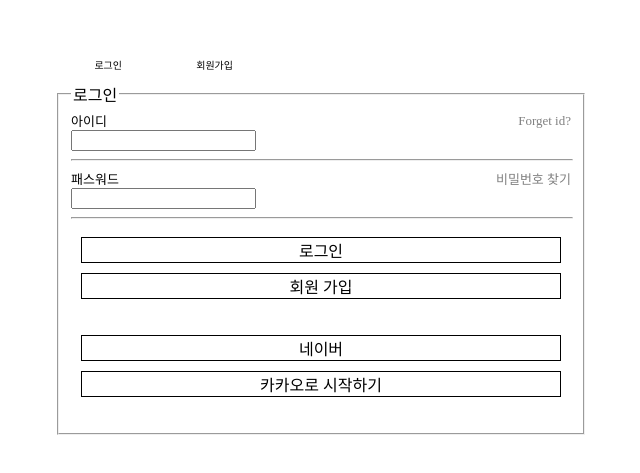
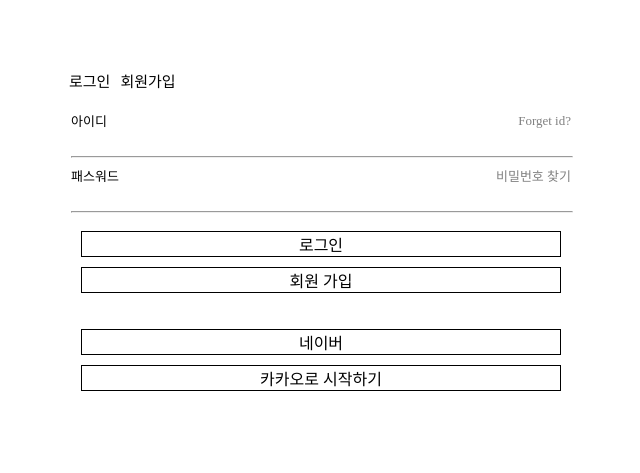
Before and after one commit to parkbc98/lastTeam_project, a plain HTML site: page HTML/auth/login/Login.html in a window 1280 px wide. Shown: the part 167-640 px from the top of the page, without its empty margins (319-959 px from the left). Drawn offline with Linux system fonts and the light colour scheme.

Commit message:
로그인_html_2차수정_css_1차수정

```diff
--- a/CSS/auth/login/Login.css
+++ b/CSS/auth/login/Login.css
@@ -11,16 +11,15 @@
 
 .top_box {
     /*  상단 로그인, 회원가입 */
-    display: grid;
+    padding-left: 12px;
 
-    grid-template-columns: 1fr 1fr 3fr;
+    display: flex;
+    column-gap: 10px;
 
+    box-sizing: border-box;
     list-style-type: none;
 
-    font-size: 10px;
-
-    padding-left: 0%;
-
+    font-size: 15px;
 }
 
 
@@ -29,6 +28,8 @@
     display: grid;
 
     width: 500px;
+
+    border: 0;
 }
 
 
@@ -38,6 +39,12 @@
     justify-content: space-between;
 
     font-size: 13px;
+}
+
+input {
+    width: 100%;
+    border: none;
+
 }
 
 hr {
@@ -78,5 +85,4 @@ a {
 
     margin: 10px;
 
-
 }
--- a/HTML/auth/login/Login.html
+++ b/HTML/auth/login/Login.html
@@ -20,8 +20,9 @@
                     <!-- member_join으로 이동 -->
                 </li>
             </ul>
+            <form action="">
+
                 <fieldset class="inside_box">
-                <legend>로그인</legend>
                     <div class="forget">
                         <span>아이디</span>
                         <a href="">Forget id?</a>
@@ -61,6 +62,7 @@
                         </li>
                     </ul>
                 </fieldset>
+            </form>
         </div>
     </div>
 </body>
```
Lines whose indentation alone changed are shown as unchanged.
